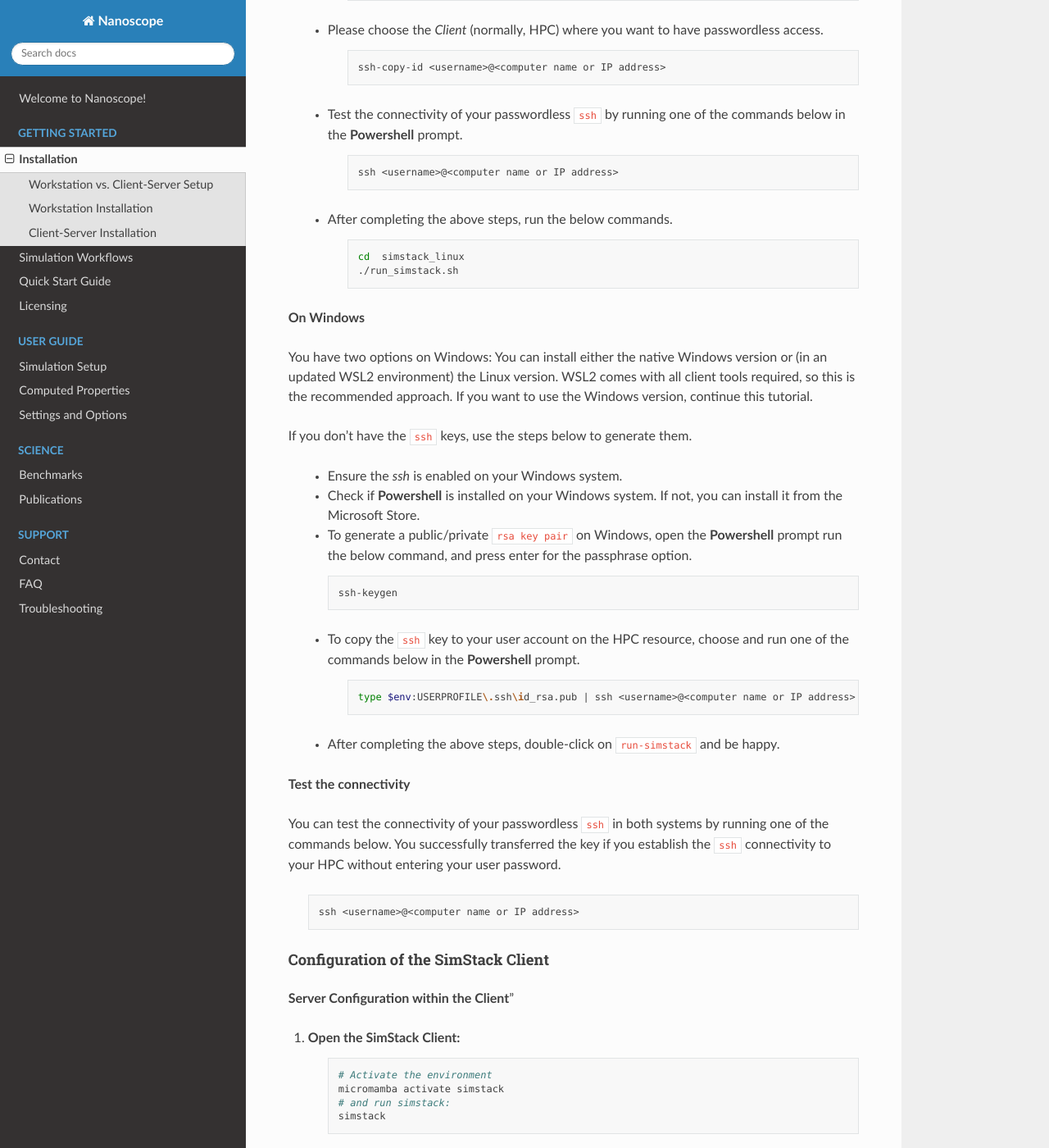
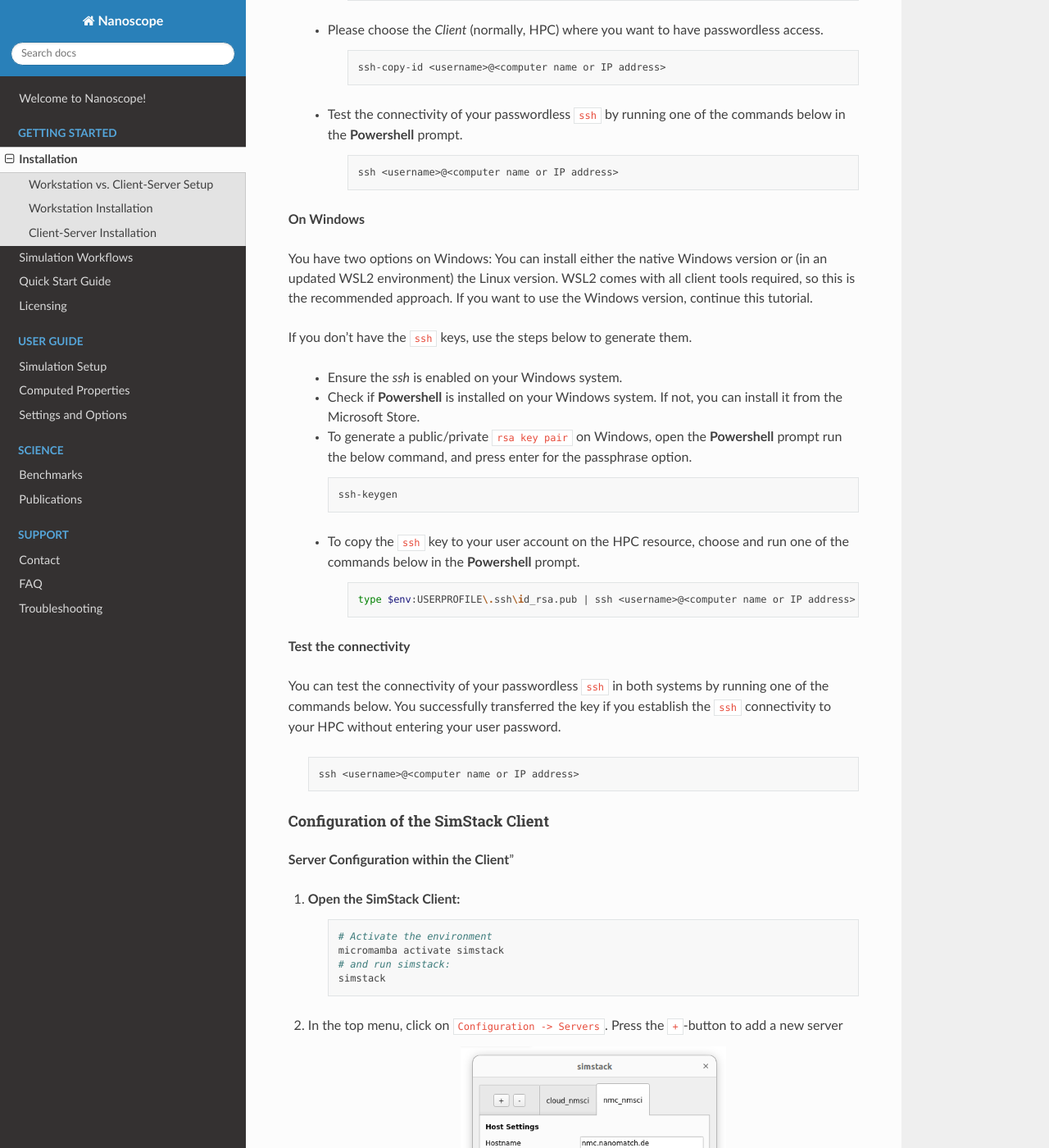
Before and after one commit to NanomatchGmbH/nanoscope-docs, a Sphinx documentation site: the page built from docs/source/getting_started/installation.rst, in a window 1280 px wide and 1400 px high, scrolled down 5748 px. Shown: the whole window at 82% size. Built offline with Sphinx 7.4.7 and the Read the Docs theme 3.1.0, drawn with Linux system fonts in a browser that asks for light colours.

Commit message:
removed unneccessary start linux commands that were nevertheless outdated

```diff
--- a/docs/source/getting_started/installation.rst
+++ b/docs/source/getting_started/installation.rst
@@ -304,14 +304,6 @@ If you don't have the ``ssh`` keys, use the steps below to generate them.
 
          ssh <username>@<computer name or IP address>
 
-   * After completing the above steps, run the below commands.
-
-      .. code-block:: bash
-
-         cd  simstack_linux
-         ./run_simstack.sh
-
-     .. ToDo: fix for new micromamba based SimStack
 
 **On Windows**
 
@@ -339,7 +331,6 @@ If you don't have the ``ssh`` keys, use the steps below to generate them.
          type $env:USERPROFILE\.ssh\id_rsa.pub | ssh <username>@<computer name or IP address> "cat >> .ssh/authorized_keys"
 
 
-   * After completing the above steps, double-click on ``run-simstack`` and be happy.
 
 **Test the connectivity**
 
```
